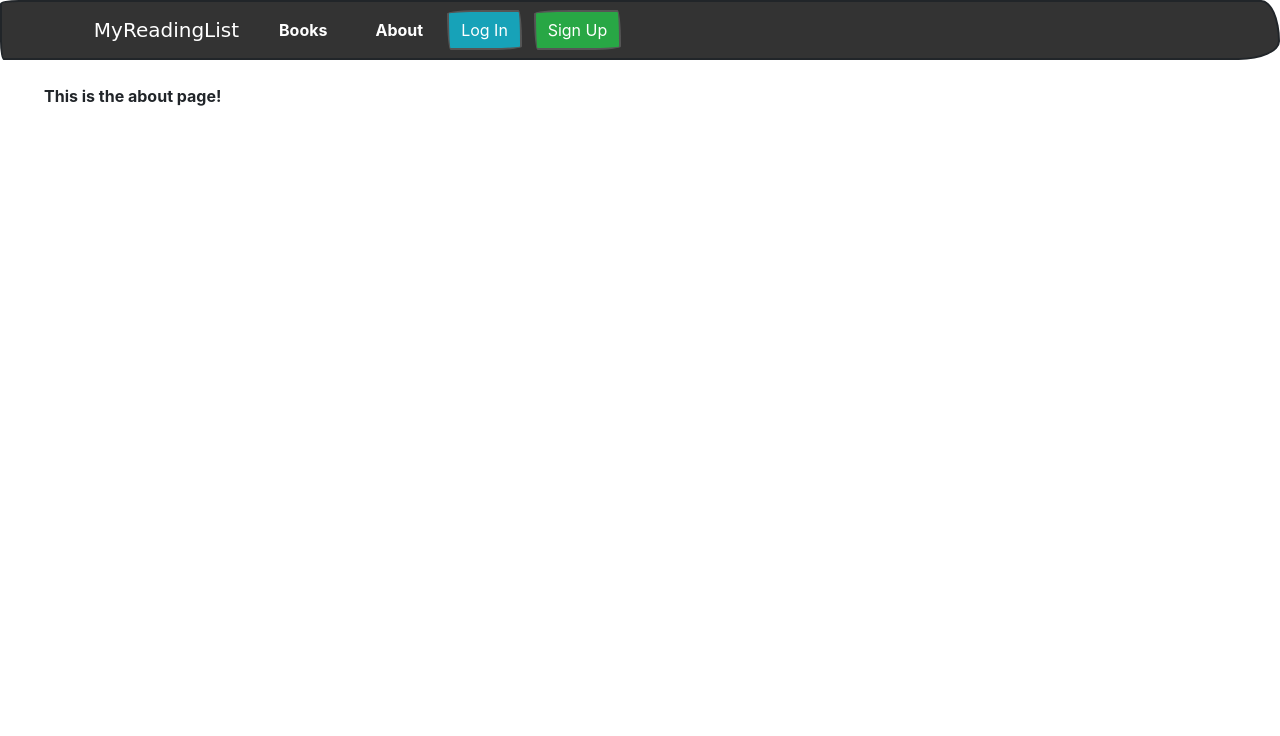
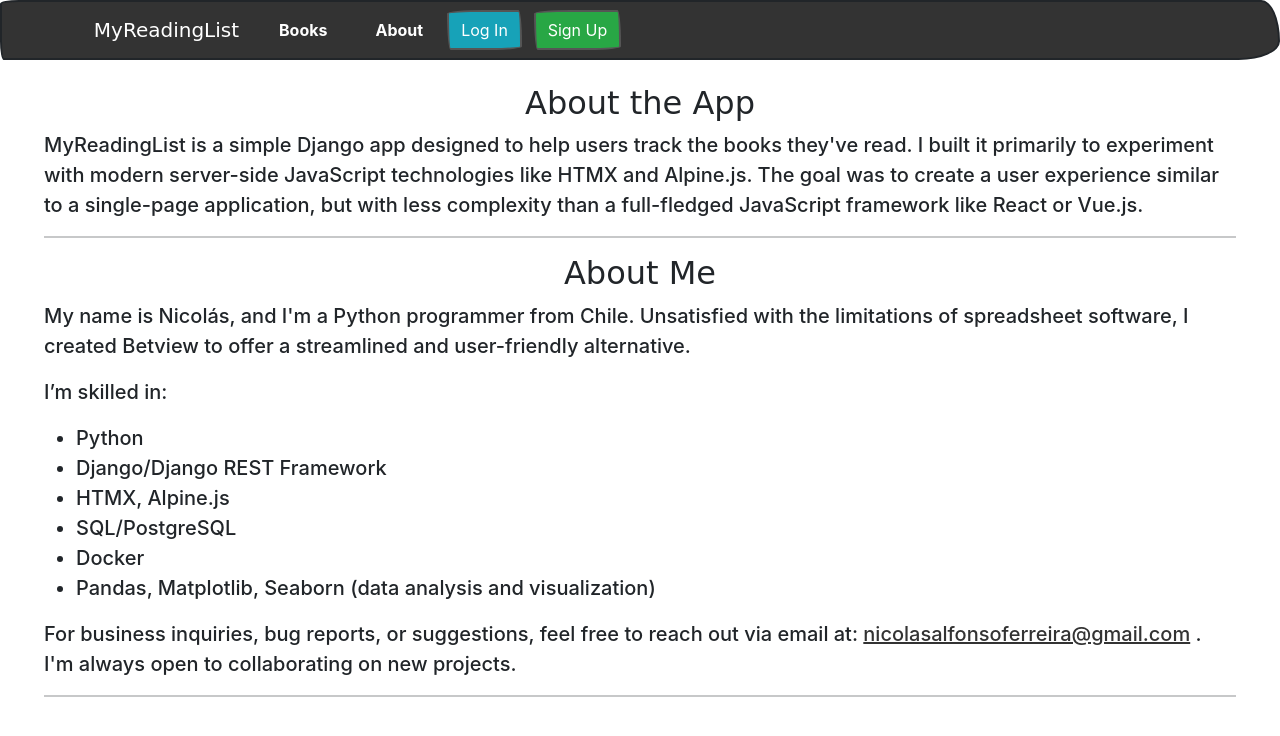
Before and after one commit to nicoferreira90/reading_list_app, a Django app: page /about/ in a window 1280 px wide. Shown: the top 736 px of the page. Run offline with Django 5.2, Linux system fonts and the light colour scheme; some libraries are stand-ins or nearby versions; some web fonts are replaced.

Commit message:
about page is ready

```diff
--- a/templates/reading/about.html
+++ b/templates/reading/about.html
@@ -1,5 +1,28 @@
 {% extends "base.html" %}
 
 {% block content %}
-This is the about page!
+<h2>About the App</h2>
+<p class="lead" style="font-weight: 500">
+    MyReadingList is a simple Django app designed to help users track the books they've read. I built it primarily to experiment with modern server-side JavaScript technologies like HTMX and Alpine.js. The goal was to create a user experience similar to a single-page application, but with less complexity than a full-fledged JavaScript framework like React or Vue.js.
+</p>
+
+<hr>
+
+<h2>About Me</h2>
+<p class="lead" style="font-weight: 500">
+    My name is Nicolás, and I'm a Python programmer from Chile. Unsatisfied with the limitations of spreadsheet software,
+    I created Betview to offer a streamlined and user-friendly alternative.
+<p class="lead" style="font-weight: 500">I’m skilled in:</p>
+<ul>
+    <li style="font-weight: 500; font-size: 20px;">Python</li>
+    <li style="font-weight: 500; font-size: 20px;">Django/Django REST Framework</li>
+    <li style="font-weight: 500; font-size: 20px;">HTMX, Alpine.js</li>
+    <li style="font-weight: 500; font-size: 20px;">SQL/PostgreSQL</li>
+    <li style="font-weight: 500; font-size: 20px;">Docker</li>
+    <li style="font-weight: 500; font-size: 20px;">Pandas, Matplotlib, Seaborn (data analysis and visualization)</li>
+</ul>
+<p class="lead" style="font-weight: 500">For business inquiries, bug reports, or suggestions, feel free to reach out via email at: <a href="mailto:nicolasalfonsoferreira@gmail.com">nicolasalfonsoferreira@gmail.com</a> . I'm always open to collaborating on new projects.</p>
+
+<hr>
+
 {% endblock content %}
```
